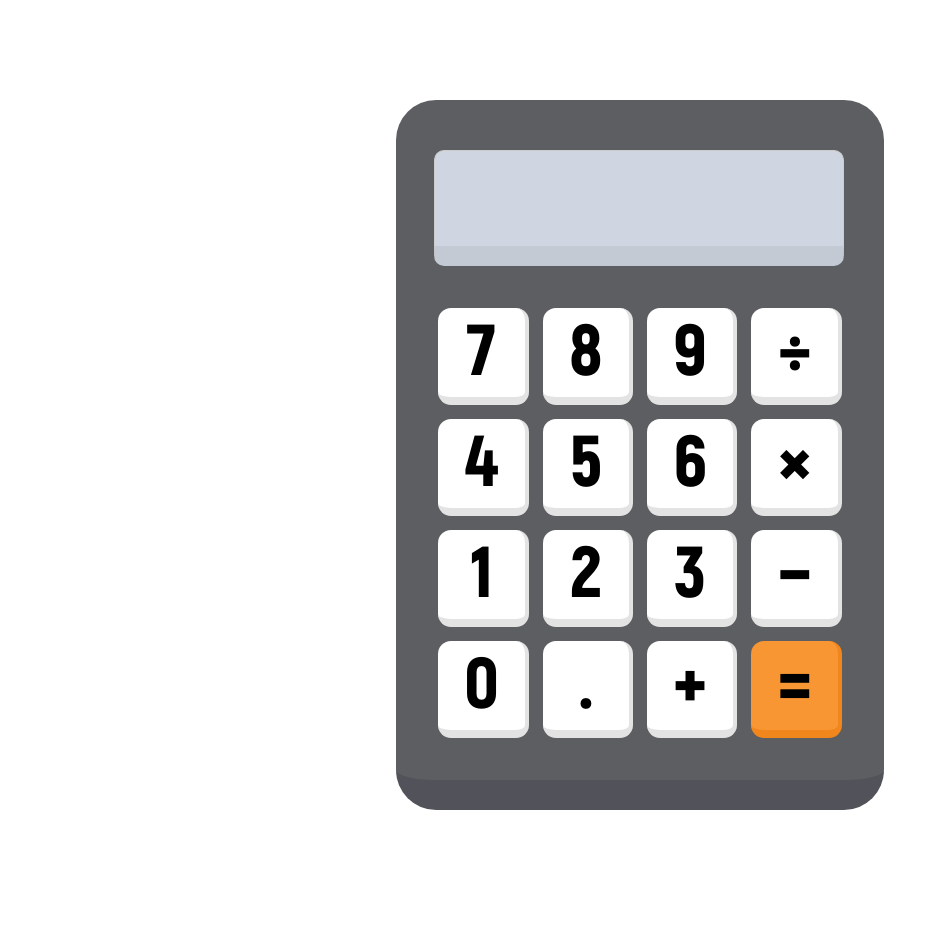
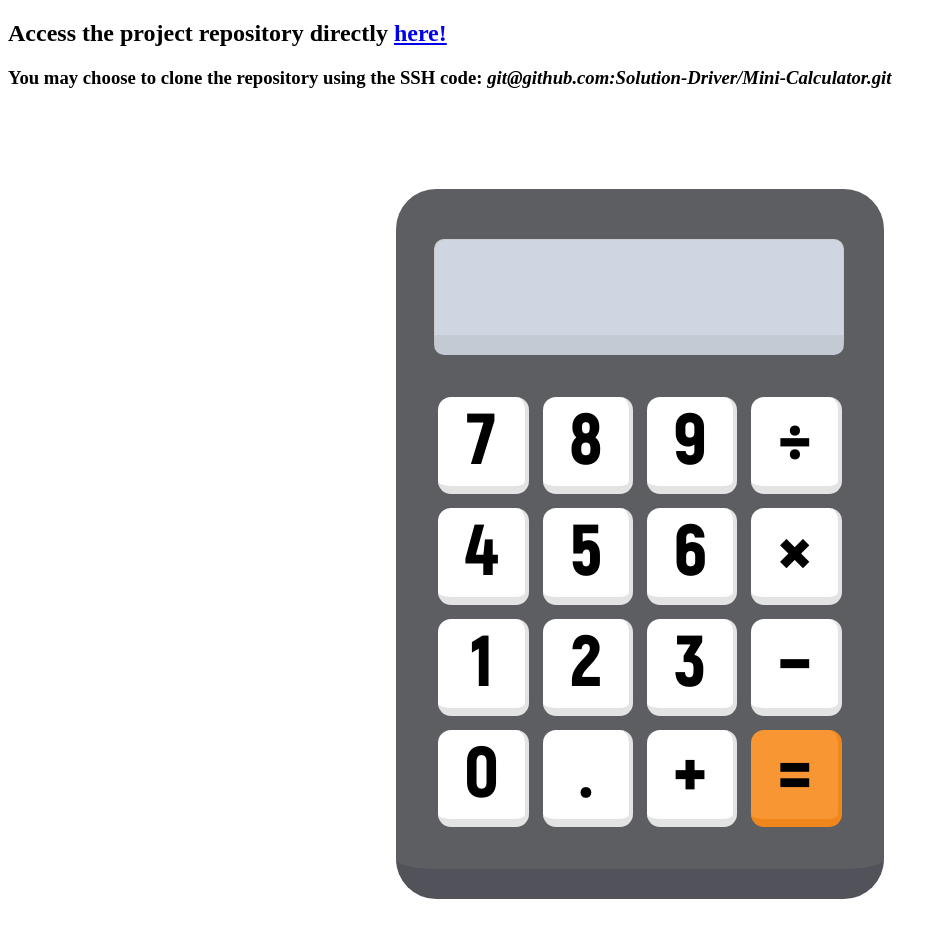
Before and after one commit to Solution-Driver/Mini-Calculator, a plain HTML site: page index.html in a window 1280 px wide. Shown: the whole page, without its empty margins (0-946 px from the left). Before the commit the page ends 910 px from the top, so only its background shows below. Drawn offline with Linux system fonts and the light colour scheme.

Commit message:
I added link to the project repository to the home page

```diff
--- a/index.html
+++ b/index.html
@@ -7,6 +7,18 @@
     <link rel="stylesheet" href="style.css" />
   </head>
   <body>
+    <div>
+      <h2>
+        Access the project repository directly
+        <a href="https://github.com/Solution-Driver/Mini-Calculator.git"
+          >here!</a
+        >
+      </h2>
+      <h3>
+        You may choose to clone the repository using the SSH code:
+        <em>git@github.com:Solution-Driver/Mini-Calculator.git</em>
+      </h3>
+    </div>
     <div class="calculator">
       <input type="text" id="outputDisplay" readonly />
       <table>
```
